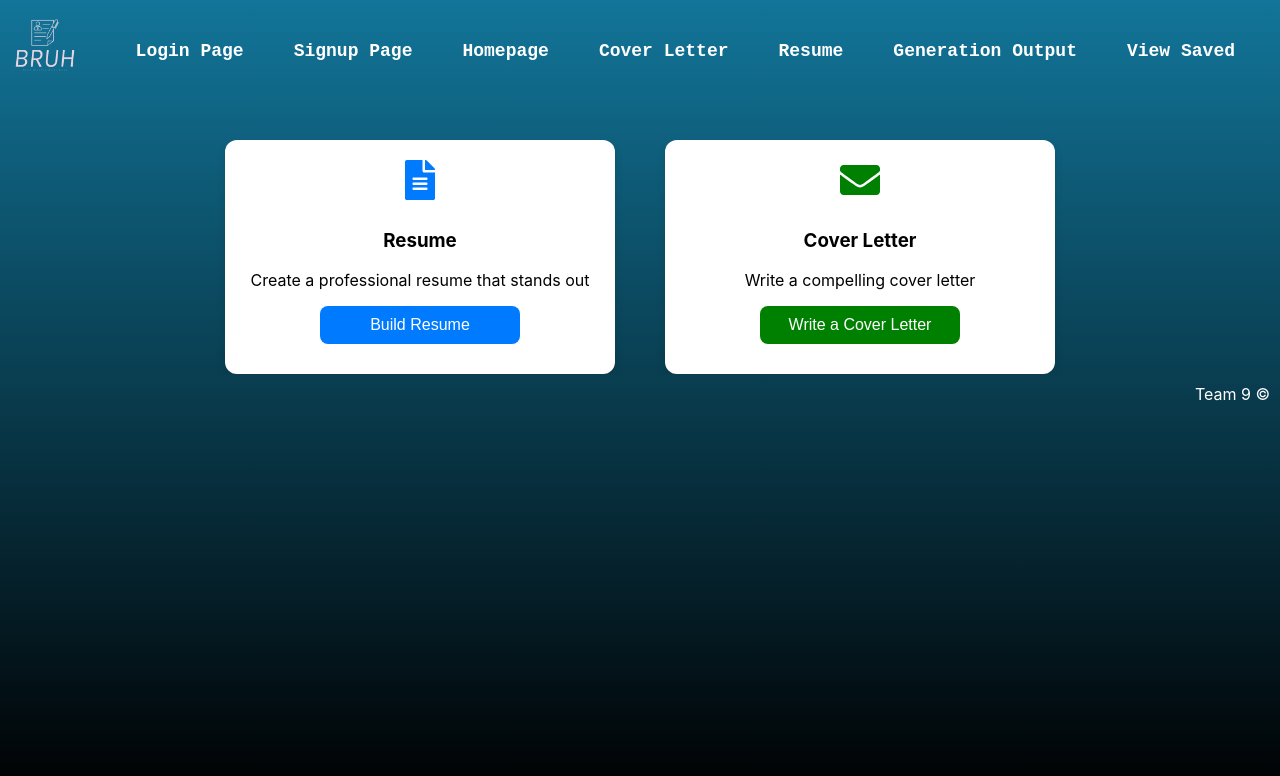
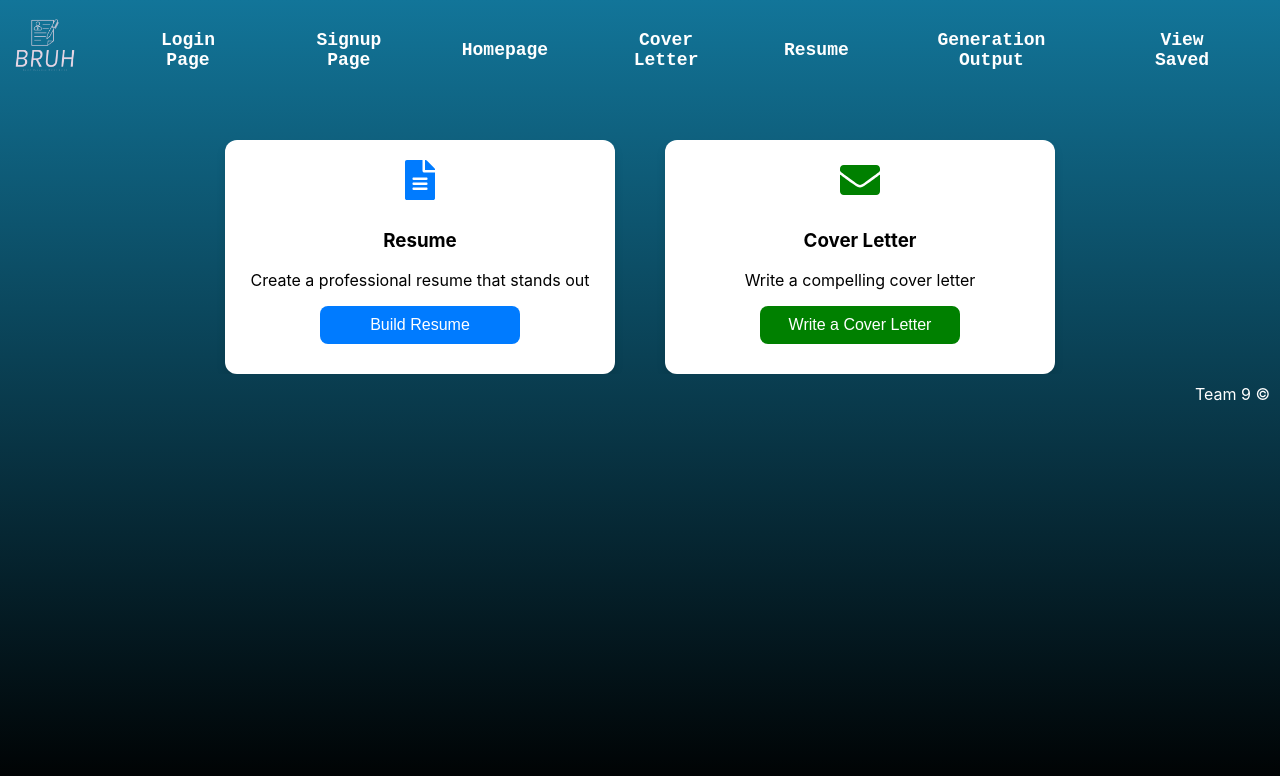
Before and after one commit to rodolfo-gp/Build-Resume-Until-Hired, a React (Create React App) app in the folder presentationLayer/react-app/: page /Homepage in a window 1280 px wide. Shown: the top 776 px of the page. Built offline with nearby package versions, Linux system fonts and the light colour scheme.

Commit message:
Styled Nav Bar
Used prettier on nav bar

```diff
--- a/presentationLayer/react-app/src/App.css
+++ b/presentationLayer/react-app/src/App.css
@@ -2,7 +2,7 @@
 
 /*CSS Variables*/
 :root{
-  --header-height: 6%;
+  --header-height: 100px;
   --footer-height: 5%;
 }
 
--- a/presentationLayer/react-app/src/components/Navbar.js
+++ b/presentationLayer/react-app/src/components/Navbar.js
@@ -1,32 +1,67 @@
+import { React, useState } from "react";
+
 import { Link } from "react-router-dom";
 import "../styles/Navbar.css";
-import { useUser } from '../context/UserContext';  // Import the custom hook
+import { useUser } from "../context/UserContext"; // Import the custom hook
 
 function Navbar() {
-  const {email, logout} = useUser();
+	const { email, logout } = useUser();
+	const [menuOpen, setMenuOpen] = useState(false);
 
-  let logged = (email)
+	let logged = email;
 
-  function logouthandler(){
-    logout()
-    localStorage.setItem("email", "")
-    localStorage.setItem("password", "")
-    localStorage.removeItem("doc_body")
-    localStorage.removeItem("doc_title")
+	function logouthandler() {
+    closeMenu();
+		logout();
+		localStorage.setItem("email", "");
+		localStorage.setItem("password", "");
+		localStorage.removeItem("doc_body");
+		localStorage.removeItem("doc_title");
 	}
+
+  const closeMenu = () => setMenuOpen(false);
 
 	return (
 		<div className="header-container">
 			<img src="/images/bruh_logo.png" alt="Logo" />
-      <nav className="navbar">
+
+      <button className = "hamburger" onClick = {() => setMenuOpen(!menuOpen)}>
+        ☰
+      </button>
+
+			<nav className= {`navbar ${menuOpen ? "open" : ""}`}>
 				<ul>
-          {!logged ? (<li><Link to="/Login">Login Page</Link></li>):(<li><Link onClick={()=>logouthandler()} to="/Login">Logout</Link></li>)}
-          {!logged && <li><Link to="/Signup">Signup Page</Link></li>}
-          <li><Link to="/Homepage">Homepage</Link></li>
-          <li><Link to="/Cover_Letter">Cover Letter</Link></li>
-          <li><Link to="/Resume">Resume</Link></li>
-          <li><Link to="/Output">Generation Output</Link></li>
-          <li><Link to="/View">View Saved</Link></li>
+					{!logged ? (
+						<li>
+							<Link onClick={closeMenu} to="/Login">Login Page</Link>
+						</li>
+					) : (
+						<li>
+							<Link onClick={() => logouthandler()} to="/Login">
+								Logout
+							</Link>
+						</li>
+					)}
+					{!logged && (
+						<li>
+							<Link onClick={closeMenu} to="/Signup">Signup Page</Link>
+						</li>
+					)}
+					<li>
+						<Link onClick={closeMenu} to="/Homepage">Homepage</Link>
+					</li>
+					<li>
+						<Link onClick={closeMenu} to="/Cover_Letter">Cover Letter</Link>
+					</li>
+					<li>
+						<Link onClick={closeMenu} to="/Resume">Resume</Link>
+					</li>
+					<li>
+						<Link onClick={closeMenu} to="/Output">Generation Output</Link>
+					</li>
+					<li>
+						<Link onClick={closeMenu} to="/View">View Saved</Link>
+					</li>
 				</ul>
 			</nav>
 		</div>
--- a/presentationLayer/react-app/src/styles/Homepage.css
+++ b/presentationLayer/react-app/src/styles/Homepage.css
@@ -1,6 +1,7 @@
 /* Homepage.css */
 .homepage-container{
     display: flex;
+    flex-direction: row;
     justify-content: center;
     gap: 50px;
     margin-top: 40px;
@@ -8,19 +9,11 @@
     overflow-y: auto;
 }
 
-/*This is for screens with a width of >712px*/
-@media (min-width: 712px){
-    .homepage-container {
-        flex-direction: row;
-    }
-
-
-}
-
-/*This is for screens with a width of <712px */
-@media (max-width: 712px){
+/*This is for screens with a width of <850px */
+@media (max-width: 850px){
     .homepage-container {
         flex-direction: column;
+        align-items: center;
     }
 
 }
--- a/presentationLayer/react-app/src/styles/Navbar.css
+++ b/presentationLayer/react-app/src/styles/Navbar.css
@@ -1,7 +1,7 @@
 div.header-container {
 
     width: 100%;
-    height: 100px;
+    height: var(--header-height);
     display: flex;
     align-items: center;
     justify-content: space-between;
@@ -38,13 +38,15 @@ div.header-container {
 
 .navbar a {
     text-decoration: none;
-    color: rgb(255, 255, 255);
+    color: white;
     font-size: 18px;
     font-family: monospace;
     font-weight: bold;
-    padding: 10px 15px;
+    padding: 10px 20px;
     border-radius: 8px;
     transition: 0.3s ease-in-out;
+
+    display: inline-block;
 }
 
 .navbar a:hover {
@@ -61,27 +63,55 @@ img {
 
 /* Responsive Design */
 
-/* For screens < 768px */
-@media (max-width: 768px) {
+.hamburger{
+    display: none;
+    font-size: 30px;
+    background: none;
+    border: none;
+    cursor: pointer;
+    color: white;
+}
+
+/* For screens < 850px */
+@media (max-width: 850px) {
+    .hamburger{
+        display: inline-block;
+        margin: 10px;
+    }
+
     .navbar {
+        position: absolute;
+        top: 60px;
+        right: 0;
+        width: 100%;
+        background: rgba(0,0,0,0.9);
+        text-align: center;
+        padding: 10px 0;
         flex-direction: column;
-        padding: 10px 20px;
+        display: none; /*Nav bar will be invisible by default for mobile*/
+    }
+
+    .navbar.open{
+        display: block;
+        position: absolute;
+        top: var(--header-height);
+        left: 0;
+        width: 100%;
+        height: 100vh;
+        background: rgba(0,0,0,0.9);
+
+        z-index: 99999; /*once opened navbar is ontop of everything*/
     }
 
     .navbar ul {
         flex-direction: column;
-        align-items: center;
+        padding: 0;
+        margin: 0;
     }
 
     .navbar ul li {
         margin: 10px 0;
     }
+
+
 }
-
-/* For screens < 480px */
-@media (max-width: 480px) {
-    .navbar a {
-        font-size: 16px;
-        padding: 8px 12px;
-    }
-}
```
Lines whose indentation alone changed are shown as unchanged.
